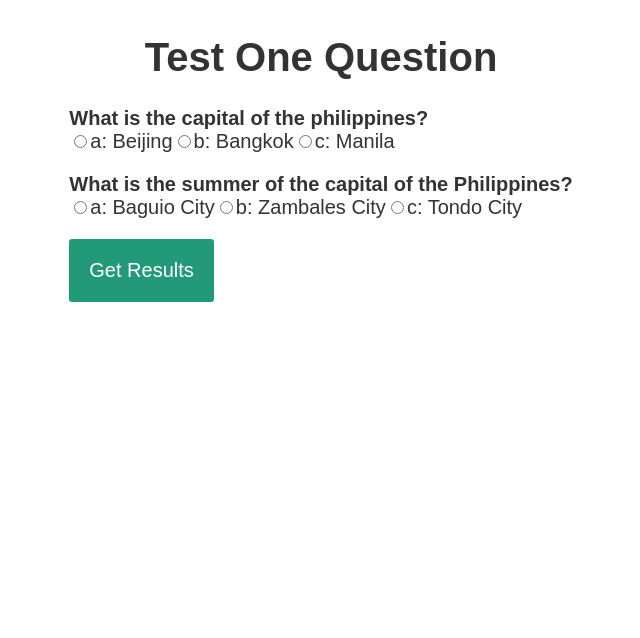
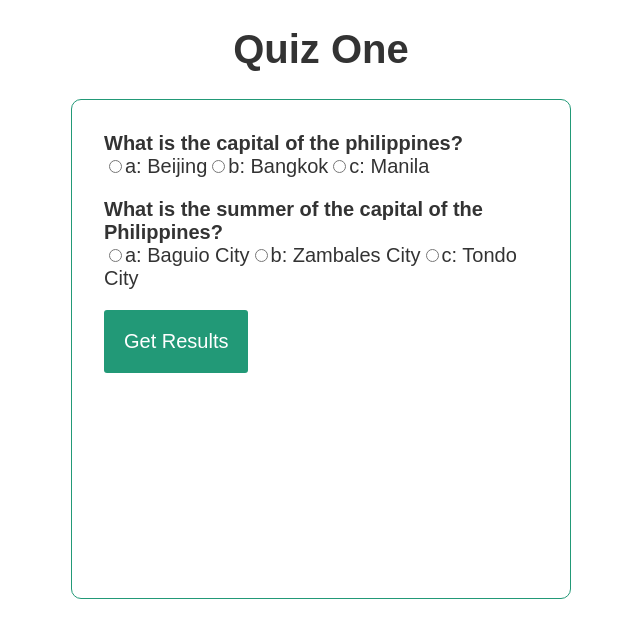
Before and after one commit to Zenkiez22/QuizBee, a plain HTML site: page index.html in a window 1280 px wide. Shown: the whole page, without its empty margins (319-959 px from the left). Drawn offline with Linux system fonts and the light colour scheme.

Commit message:
revised div design

```diff
--- a/index.html
+++ b/index.html
@@ -10,8 +10,10 @@
   <body>
 
 <div class="section" >
+
+  <h1>Quiz One</h1>
 <div class="question-container">
-  <h1>Test One Question</h1>
+
   <div id="quiz"></div>
 
   <button id="submit">Get Results</button>
--- a/style.css
+++ b/style.css
@@ -1,3 +1,8 @@
+* {
+  box-sizing: border-box;
+}
+
+
 body{
     font-size: 20px;
     font-family: sans-serif;
@@ -7,14 +12,24 @@ body{
 .section {
   width: 100%;
   min-height: 100vh;
-  display: flex;
-  justify-content: center;
+
 }
 
 h1 {
   text-align: center;
 }
 
+
+.question-container {
+  border: #297;
+  border-style: solid;
+  border-radius: 10px;
+  padding: 2rem;
+  height: 500px;
+  width: 500px;
+  margin: auto;
+  border-width: thin;
+}
 
 
   .question{
```
